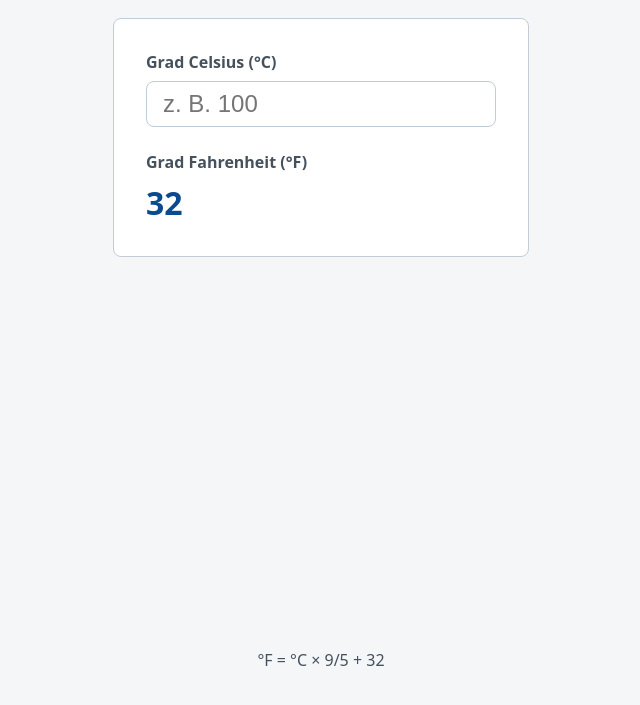
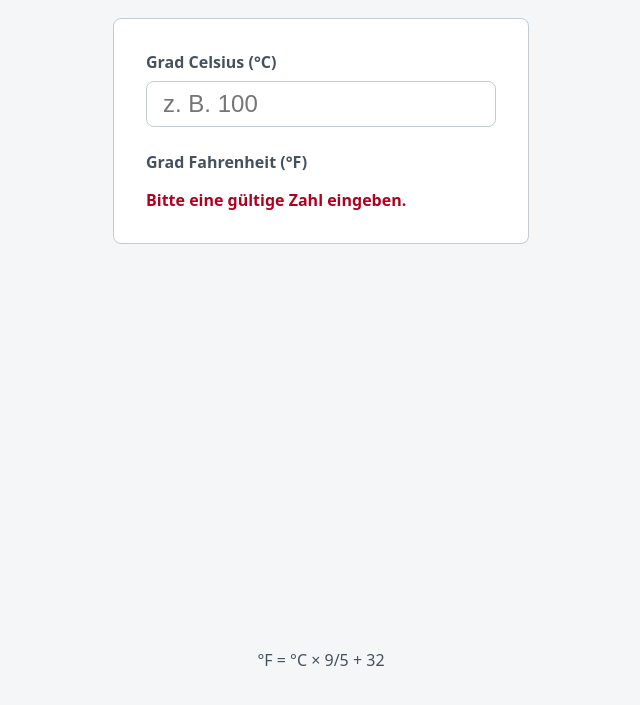
Before and after one commit to Studis-Softwareschmiede/sandbox-3, a plain HTML site: page index.html in a window 1280 px wide. Shown: the part 89-794 px from the top of the page, without its empty margins (319-959 px from the left). Drawn offline with Linux system fonts and the light colour scheme.

Commit message:
feat: Fehlermeldung bei ungültiger Eingabe (#2) — erfüllt AC4
Code + Spec-Delta (AC4-Wortlaut präzisiert) im selben Commit.
Spec: docs/specs/celsius-fahrenheit.md (v2) · Review-Gate: PASS · Test-Gate: PASS

Co-Authored-By: Claude Opus 4.7 <noreply@anthropic.com>

```diff
--- a/app.js
+++ b/app.js
@@ -4,14 +4,40 @@
 
   var celsiusInput = document.getElementById("celsius");
   var fahrenheitOutput = document.getElementById("fahrenheit");
+  var errorOutput = document.getElementById("error");
+
+  var ERROR_MESSAGE = "Bitte eine gültige Zahl eingeben.";
 
   function toFahrenheit(celsius) {
     return celsius * 9 / 5 + 32;
   }
 
+  function isValid(raw) {
+    // Leere Eingabe oder nicht-numerische Eingabe ist ungültig (AC4).
+    return raw.trim() !== "" && Number.isFinite(Number(raw));
+  }
+
+  function showResult(fahrenheit) {
+    errorOutput.textContent = "";
+    errorOutput.hidden = true;
+    fahrenheitOutput.hidden = false;
+    fahrenheitOutput.textContent = String(fahrenheit);
+  }
+
+  function showError() {
+    fahrenheitOutput.hidden = true;
+    fahrenheitOutput.textContent = "—";
+    errorOutput.hidden = false;
+    errorOutput.textContent = ERROR_MESSAGE;
+  }
+
   function update() {
-    var celsius = Number(celsiusInput.value);
-    fahrenheitOutput.textContent = String(toFahrenheit(celsius));
+    var raw = celsiusInput.value;
+    if (isValid(raw)) {
+      showResult(toFahrenheit(Number(raw)));
+    } else {
+      showError();
+    }
   }
 
   celsiusInput.addEventListener("input", update);
--- a/index.html
+++ b/index.html
@@ -31,6 +31,8 @@
         <span class="result-label">Grad Fahrenheit (°F)</span>
         <output id="fahrenheit" for="celsius" aria-live="polite">—</output>
       </p>
+
+      <p id="error" class="error" role="alert" aria-live="assertive" hidden></p>
     </section>
   </main>
 
--- a/styles.css
+++ b/styles.css
@@ -5,6 +5,7 @@
   --color-muted: #45525e;
   --color-accent: #0a4a8f;
   --color-border: #c2ccd6;
+  --color-error: #b00020;
 
   --space-1: 0.5rem;
   --space-2: 1rem;
@@ -104,6 +105,12 @@ input[type="number"]:focus-visible {
   color: var(--color-accent);
 }
 
+.error {
+  margin: var(--space-2) 0 0;
+  font-weight: 600;
+  color: var(--color-error);
+}
+
 .visually-hidden {
   position: absolute;
   width: 1px;
```
Also changed, not shown: 1 other file.
